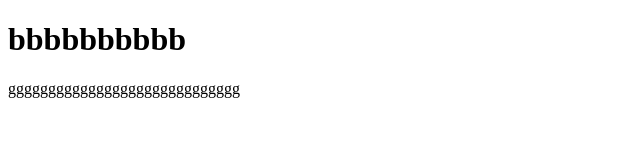
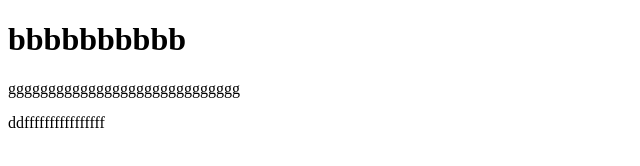
Before and after one commit to vijaysakthivel/git-test, a plain HTML site: page index.html in a window 1280 px wide. Shown: the whole page, without its empty margins (0-640 px from the left). Drawn offline with Linux system fonts and the light colour scheme.

Commit message:
third commit

```diff
--- a/index.html
+++ b/index.html
@@ -9,5 +9,6 @@
 <body>
     <h1>bbbbbbbbbb</h1>
     <p>ggggggggggggggggggggggggggggg</p>
+    <p>ddffffffffffffffff</p>
 </body>
 </html>
```
